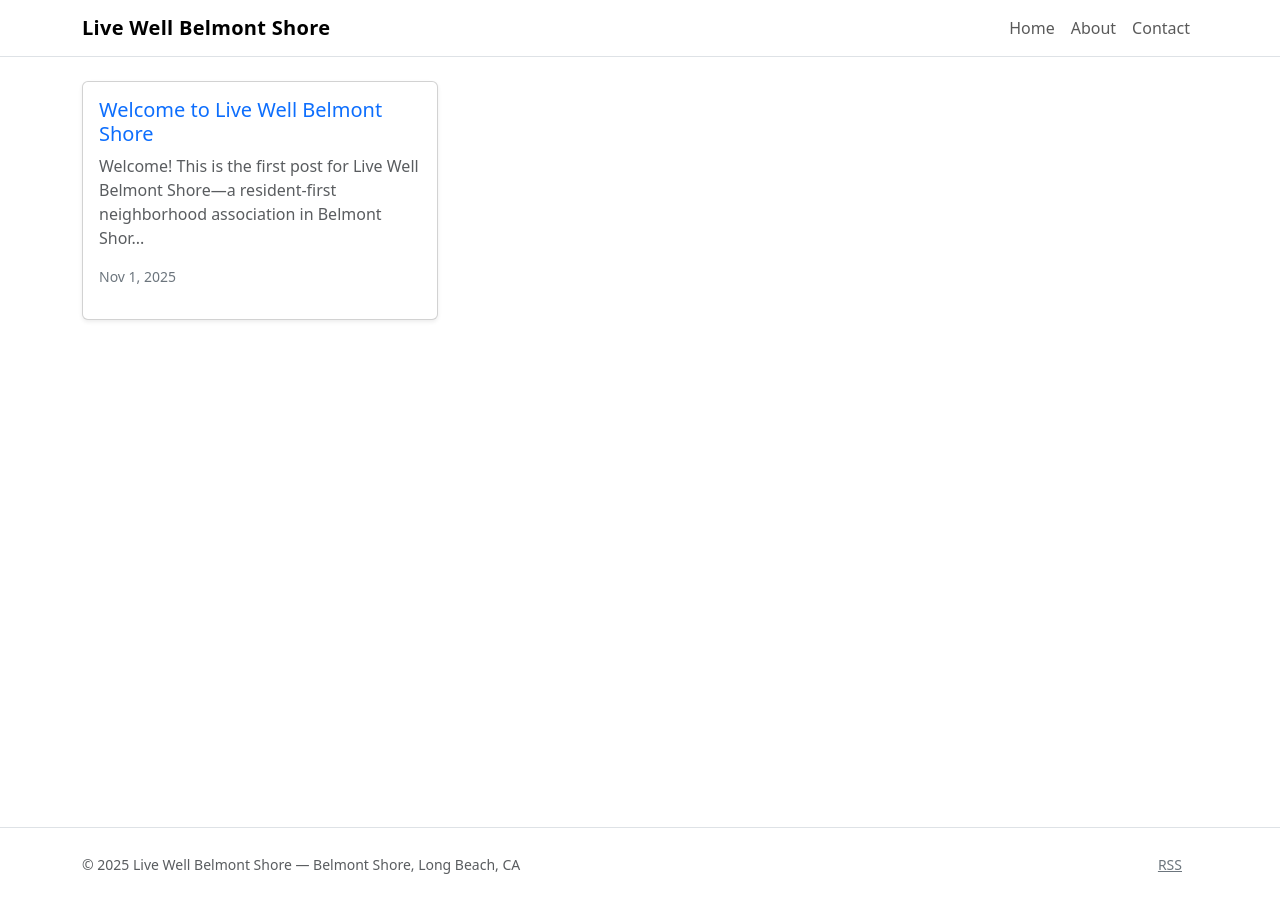
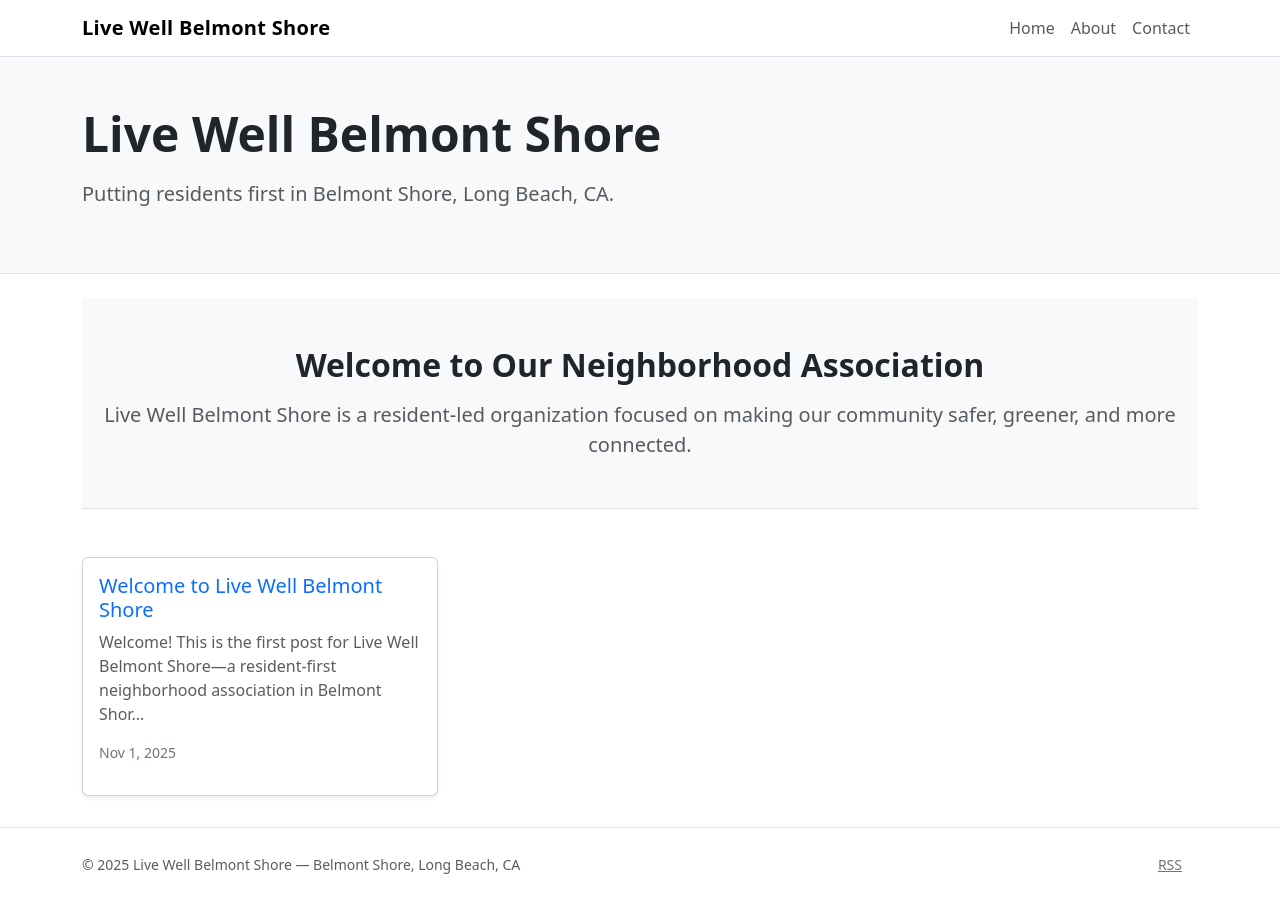
Before and after one commit to ericmseitz/livewellbs, a Jekyll site: the page built from index.html, in a window 1280 px wide. Built offline with Jekyll 4.4.1, drawn with Linux system fonts in a browser that asks for light colours.

Commit message:
Add intro header section above posts

```diff
--- a/index.html
+++ b/index.html
@@ -4,12 +4,24 @@
   title: "Live Well Belmont Shore"
   lede: "Putting residents first in Belmont Shore, Long Beach, CA."
 ---
-<div class="row g-4">
+
+<section class="py-5 text-center border-bottom bg-light">
+  <div class="container">
+    <h2 class="fw-bold mb-3">Welcome to Our Neighborhood Association</h2>
+    <p class="lead text-muted mb-0">
+      Live Well Belmont Shore is a resident-led organization focused on making our community safer, greener, and more connected.
+    </p>
+  </div>
+</section>
+
+<div class="row g-4 mt-4">
   {% for post in site.posts %}
   <div class="col-md-6 col-lg-4">
     <div class="card h-100 shadow-sm">
       <div class="card-body d-flex flex-column">
-<h2 class="h5 card-title"><a class="stretched-link text-decoration-none" href="{{ post.url | relative_url }}">{{ post.title }}</a></h2>
+        <h2 class="h5 card-title">
+          <a class="stretched-link text-decoration-none" href="{{ post.url | relative_url }}">{{ post.title }}</a>
+        </h2>
         <p class="card-text text-muted">{{ post.excerpt | strip_html | truncate: 120 }}</p>
         <p class="mt-auto small text-secondary">{{ post.date | date: "%b %-d, %Y" }}</p>
       </div>
```
Lines whose indentation alone changed are shown as unchanged.
